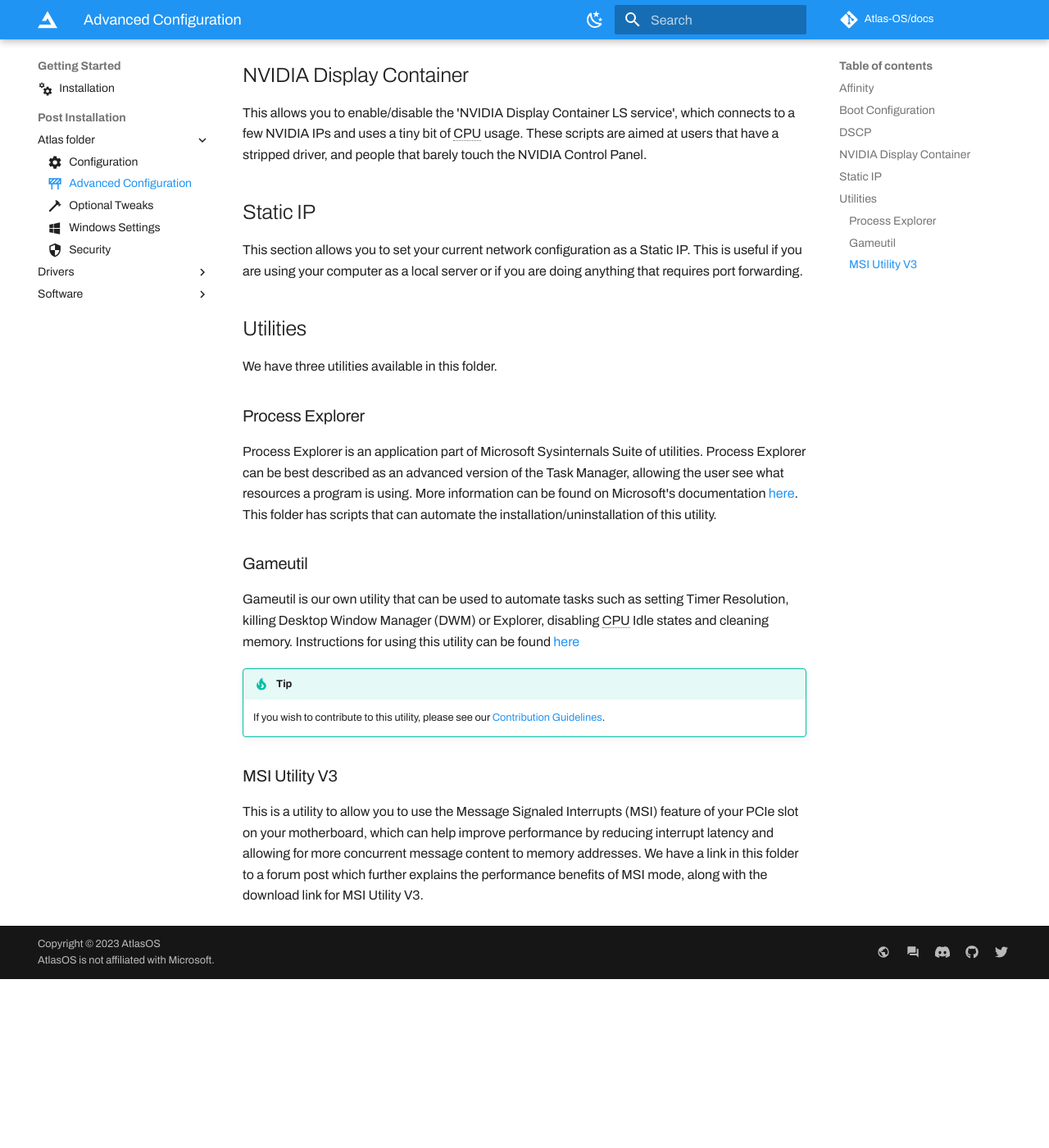
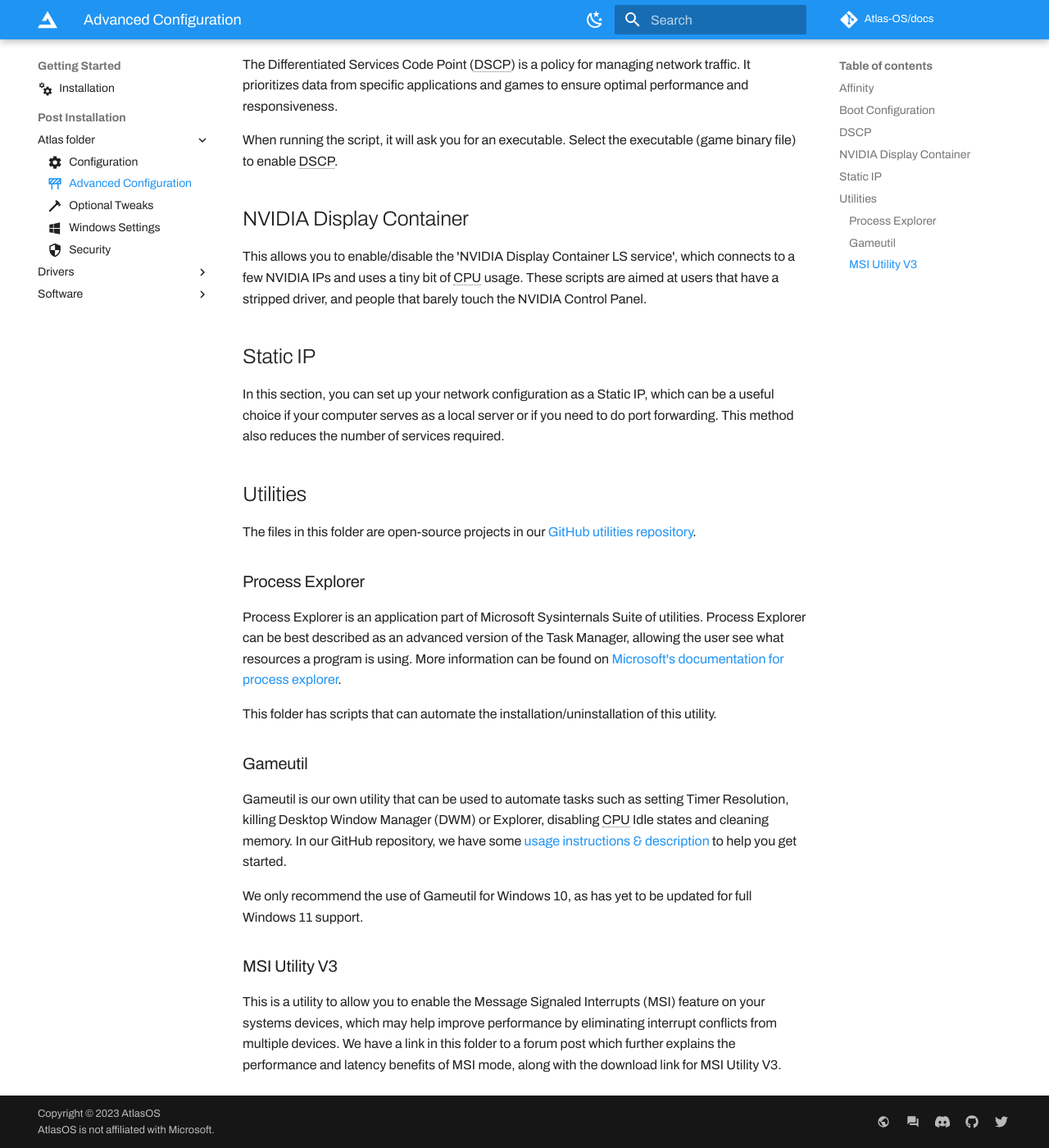
Before and after one commit to Atlas-OS/docs, an MkDocs documentation site: the page built from docs/getting-started/post-installation/atlas-folder/advanced-configuration.md, in a window 1280 px wide and 1400 px high, scrolled down 907 px. Shown: the whole window at 82% size. Built offline with MkDocs 1.6.1 and Material for MkDocs 9.7.7, drawn with Linux system fonts in a browser that asks for light colours; some web fonts are replaced; comment, search, counter and statistics services are not loaded; before the commit the page ends 2101 px from its top, so only the background shows below that; some of the changed text lies outside the part shown.

Commit message:
feat: :memo: Finish advanced configuration section

```diff
--- a/docs/getting-started/post-installation/atlas-folder/advanced-configuration.md
+++ b/docs/getting-started/post-installation/atlas-folder/advanced-configuration.md
@@ -7,19 +7,25 @@ icon: material/sign-caution
 
 If you are not confident with your technical ability, it is recommended to avoid this section. Any misinterpretation can result in compatibility issues and other problems. Therefore, it's important to understand what you are doing and how to revert it. This section is intended for advanced users only.
 
-All of the configuration files listed here are located in the `6. Advanced Configuration` folder. In the Atlas folder which is on the Desktop. If you deleted the folder, check [here](../../../faq-and-troubleshooting/common-questions/atlas-folder-missing.md) for how to find it/get it back.
+All of the configuration files listed here are located in the `6. Advanced Configuration` folder. In the Atlas folder which is on the Desktop. If you deleted the folder, [view our guide on how to restore the Atlas folder](../../../faq-and-troubleshooting/common-questions/atlas-folder-missing.md).
 
 ## Affinity
 
-Affinity allows you to specify which CPU cores your processes should be bound to, this can also be used to prioritise the processing and polloing of device changes. This can help improve performance, efficiency and latency when configured correctly. This folder contains a few links to resources we recommend using.
+Affinities allow you to specify which core a driver or process runs on. As Windows puts most drivers on Core 0 by default, we can alter this to improve performance and latency. Allocating drivers to their own core will reduce interrupts on Core 0.
+
+This folder contains a few links to some tools to manually set driver affinities.
 
 ## Boot Configuration
 
-Here you can change the boot configuration for Windows, which can modify system timers, QoL, mitigations and more.
+Here you can change the boot configuration for Windows, which can modify the quality of life and pre-boot behavior.
+
+You can either completely mess things up or potentially (unlikely) improve performance with experimental options.
 
 ## DSCP
 
-Differentiated Services Code Point (DSCP) is a policy that can be used to prioritise network traffic from specific applications or games on your computer.
+The Differentiated Services Code Point (DSCP) is a policy for managing network traffic. It prioritizes data from specific applications and games to ensure optimal performance and responsiveness.
+
+When running the script, it will ask you for an executable. Select the executable (game binary file) to enable DSCP.
 
 ## NVIDIA Display Container
 
@@ -28,23 +34,24 @@ These scripts are aimed at users that have a stripped driver, and people that ba
 
 ## Static IP
 
-This section allows you to set your current network configuration as a Static IP. This is useful if you are using your computer as a local server or if you are doing anything that requires port forwarding.
+In this section, you can set up your network configuration as a Static IP, which can be a useful choice if your computer serves as a local server or if you need to do port forwarding. This method also reduces the number of services required.
 
 ## Utilities
 
-We have three utilities available in this folder.
+The files in this folder are open-source projects in our [GitHub utilities repository](https://github.com/Atlas-OS/utilities).
 
 ### Process Explorer
 
-Process Explorer is an application part of Microsoft Sysinternals Suite of utilities. Process Explorer can be best described as an advanced version of the Task Manager, allowing the user see what resources a program is using. More information can be found on Microsoft's documentation [here](https://learn.microsoft.com/en-us/sysinternals/downloads/process-explorer). This folder has scripts that can automate the installation/uninstallation of this utility.
+Process Explorer is an application part of Microsoft Sysinternals Suite of utilities. Process Explorer can be best described as an advanced version of the Task Manager, allowing the user see what resources a program is using. More information can be found on [Microsoft's documentation for process explorer](https://learn.microsoft.com/en-us/sysinternals/downloads/process-explorer).
+
+This folder has scripts that can automate the installation/uninstallation of this utility.
 
 ### Gameutil
 
-Gameutil is our own utility that can be used to automate tasks such as setting Timer Resolution, killing Desktop Window Manager (DWM) or Explorer, disabling CPU Idle states and cleaning memory. Instructions for using this utility can be found [here](https://github.com/Atlas-OS/utilities/tree/dev#gameutil-rs)
+Gameutil is our own utility that can be used to automate tasks such as setting Timer Resolution, killing Desktop Window Manager (DWM) or Explorer, disabling CPU Idle states and cleaning memory. In our GitHub repository, we have some [usage instructions & description](https://github.com/Atlas-OS/utilities/tree/dev#gameutil-rs) to help you get started.
 
-!!! tip
-    If you wish to contribute to this utility, please see our [Contribution Guidelines](../../../contributions.md).
+We only recommend the use of Gameutil for Windows 10, as has yet to be updated for full Windows 11 support.
 
 ### MSI Utility V3
 
-This is a utility to allow you to use the Message Signaled Interrupts (MSI) feature of your PCIe slot on your motherboard, which can help improve performance by reducing interrupt latency and allowing for more concurrent message content to memory addresses. We have a link in this folder to a forum post which further explains the performance benefits of MSI mode, along with the download link for MSI Utility V3.
+This is a utility to allow you to enable the Message Signaled Interrupts (MSI) feature on your systems devices, which may help improve performance by eliminating interrupt conflicts from multiple devices. We have a link in this folder to a forum post which further explains the performance and latency benefits of MSI mode, along with the download link for MSI Utility V3.
```
